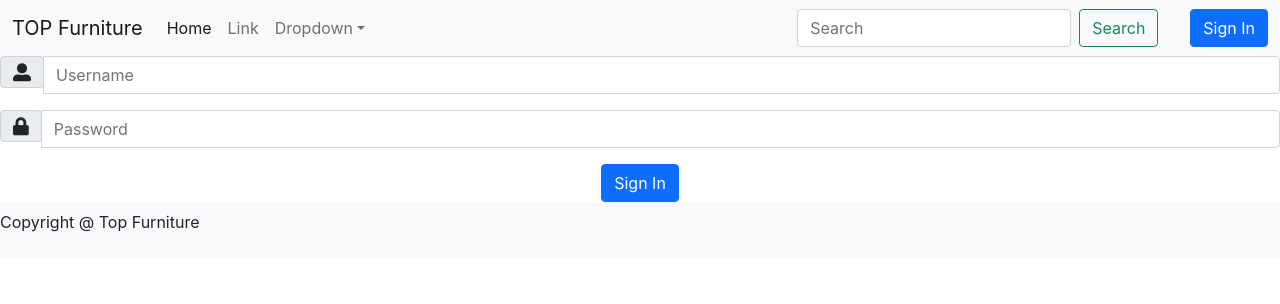
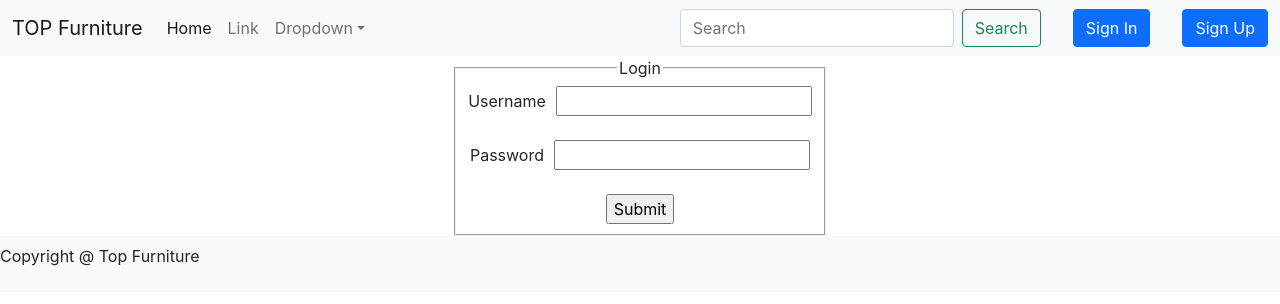
Before and after one commit to jeje1197/JUMPlus, a React (Create React App) app in the folder FurnitureEcommerceApp/front-end/: page /login in a window 1280 px wide. Shown: the top 304 px of the page. Built offline with nearby package versions, Linux system fonts and the light colour scheme.

Commit message:
Implemented functionality of registration & login pages

```diff
--- a/FurnitureEcommerceApp/front-end/src/App.css
+++ b/FurnitureEcommerceApp/front-end/src/App.css
@@ -2,14 +2,13 @@
   display: flex;
   flex-direction: column;
   text-align: center;
-  height: 100%;
+  min-height: 100%;
 }
 
 .wrapper {
+  padding: 20px;
+}
 
-  padding: 20px;
-
-}
 /*
 .App-logo {
   height: 40vmin;
--- a/FurnitureEcommerceApp/front-end/src/components/Header.jsx
+++ b/FurnitureEcommerceApp/front-end/src/components/Header.jsx
@@ -4,8 +4,13 @@ import './css/Header.css'
 
 const Header = ({ user }) => {
   const navigate = useNavigate()
+
   const goToLoginPage = () => {
     navigate("/login")
+  }
+
+  const goToRegisterPage = () => {
+    navigate("/register")
   }
 
   return (
@@ -42,11 +47,19 @@ const Header = ({ user }) => {
                 <button className="btn btn-outline-success" type="submit">Search</button>
               </form>
               {!user ?
-                (<button id="login-button" className="btn btn-primary"
-                onClick={goToLoginPage}>Sign In</button>)
+                (
+                  <>
+                    <button id="login-button" className="btn btn-primary"
+                    onClick={goToLoginPage}>Sign In</button>
+                    <button id="login-button" className="btn btn-primary"
+                    onClick={goToRegisterPage}>Sign Up</button>
+                  </>
+                )
                 :
-                (<button id="login-button" className="btn btn-primary"
-                onClick={goToLoginPage}>Logout</button>)
+                (
+                  <button id="login-button" className="btn btn-primary"
+                  onClick={goToLoginPage}>Logout</button>
+                )
               }
             </div>
           </div>
--- a/FurnitureEcommerceApp/front-end/src/components/Home.jsx
+++ b/FurnitureEcommerceApp/front-end/src/components/Home.jsx
@@ -30,7 +30,6 @@ const Home = () => {
     <div id="home">
       <Carousel images={carouselImages}/>
 
-
       <FeaturedItems items={featuredItems} />
     </div>
   )
--- a/FurnitureEcommerceApp/front-end/src/components/Login.jsx
+++ b/FurnitureEcommerceApp/front-end/src/components/Login.jsx
@@ -1,5 +1,7 @@
 import { FurnitureApi } from '../data/FurnitureApi'
 import { useNavigate } from 'react-router-dom'
+
+import './css/Login.css'
 
 const Login = ({ setUser }) => {
   const navigate = useNavigate()
@@ -7,65 +9,30 @@ const Login = ({ setUser }) => {
   const handleLogin = async (event) => {
     event.preventDefault()
 
-    const username = document.getElementById("login-username").value
-    const password = document.getElementById("login-password").value
+    const username = document.getElementById('login-username').value
+    const password = document.getElementById('login-password').value
 
     const user = await FurnitureApi.login(username, password)
-    if (!user) {
-      alert('Incorrect username or password')
-      return
+    if (user) {
+      alert("Successfully logged in!")
+      navigate('/shop')
+    } else {
+      alert("Incorrect username or password")
     }
+  }
 
-    setUser(user)
-    navigate('/shop')
-  }
   return (
     <div id="login">
-      <form action="/">
-        {/* Username Input Field */}
-        <div className="input-group mb-3">
-          <div className="input-group-prepend">
-            <span className="input-group-text">
-              <i className="fas fa-user-alt" style={{ fontSize: "18px" }}></i>
-            </span>
-          </div>
-          <input
-            id="login-username"
-            type="text"
-            className="form-control"
-            aria-label="Default"
-            aria-describedby="inputGroup-sizing-default"
-            placeholder="Username"
-            required
-          />
-        </div>
-
-        {/* Password Input Field */}
-        <div className="input-group mb-3">
-          <div className="input-group-prepend">
-            <span className="input-group-text">
-              <i className="fas fa-lock" style={{ fontSize: "18px" }}></i>
-            </span>
-          </div>
-          <input
-            id="login-password"
-            type="text"
-            className="form-control"
-            aria-label="Default"
-            aria-describedby="inputGroup-sizing-default"
-            placeholder="Password"
-            required
-          />
-        </div>
-
-        <button
-          type="submit"
-          className="btn btn-primary"
-          onClick={handleLogin}
-        >
-          Sign In
-        </button>
-      </form>
+      <form onSubmit={handleLogin}>
+      <fieldset>
+        <legend>Login</legend>
+        <label htmlFor="login-username">Username</label>
+        <input type="text" id="login-username" name="uname" /><br /><br />
+        <label htmlFor="login-password">Password</label>
+        <input type="password" id="login-password" name="pw"/><br /><br />
+        <input type="submit" value="Submit"/>
+      </fieldset>
+    </form>
     </div>
   )
 }
--- a/FurnitureEcommerceApp/front-end/src/components/Register.jsx
+++ b/FurnitureEcommerceApp/front-end/src/components/Register.jsx
@@ -1,21 +1,51 @@
 import React from 'react'
 import './css/Register.css'
+import { FurnitureApi } from '../data/FurnitureApi'
+import { useNavigate } from 'react-router-dom'
 
 const Register = () => {
+  const navigate = useNavigate()
+
+  const handleRegister = async (event) => {
+    event.preventDefault()
+
+    const firstName = document.getElementById('register-firstname').value
+    const lastName = document.getElementById('register-lastname').value
+    const username = document.getElementById('register-username').value
+    const password = document.getElementById('register-password').value
+
+    const userData = {
+      firstName,
+      lastName,
+      username,
+      password,
+      cart: [],
+      orders: []
+    }
+
+    const result = await FurnitureApi.addUser(userData)
+    if (result) {
+      alert("Successfully registered account. Login to use your account.")
+      navigate('/login')
+    } else {
+      alert("Username already exists. Please choose a different username.")
+    }
+  }
+
   return (
-    <div>
-      <form>
+    <div id="register">
+      <form onSubmit={handleRegister}>
       <fieldset>
         <legend>Create Account</legend>
-        <label htmlFor="fname" style={{ marginRight: "10px" }}>First Name</label>
-        <input type="text" id="fname" name="fname"/><br /><br />
-        <label htmlFor="lname" style={{ marginRight: "10px" }}>Last Name</label>
-        <input type="text" id="lname" name="lname"/><br /><br />
-        <label htmlFor="uname" style={{ marginRight: "10px" }}>Username</label>
-        <input type="text" id="uname" name="uname" /><br /><br />
-        <label htmlFor="pw" style={{ marginRight: "10px" }}>Password</label>
-        <input type="password" id="pw" name="pw"/><br /><br />
-        <input type="submit" value="Submit"></input>
+        <label htmlFor="register-firstname">First Name</label>
+        <input type="text" id="register-firstname" name="fname"/><br /><br />
+        <label htmlFor="register-lastname">Last Name</label>
+        <input type="text" id="register-lastname" name="lname"/><br /><br />
+        <label htmlFor="register-username">Username</label>
+        <input type="text" id="register-username" name="uname" /><br /><br />
+        <label htmlFor="register-password">Password</label>
+        <input type="password" id="register-password" name="pw"/><br /><br />
+        <input type="submit" value="Submit"/>
       </fieldset>
     </form>
     </div>
--- a/FurnitureEcommerceApp/front-end/src/components/css/Login.css
+++ b/FurnitureEcommerceApp/front-end/src/components/css/Login.css
@@ -1,3 +1,19 @@
-#login {
+/* Reset properties changed by bootstrap */
 
+#login form {
+    display: flex;
+    flex-direction: column;
+    align-items: center;
 }
+
+#login form label {
+    margin-right: 10px;
+}
+
+fieldset, legend {
+    all: revert;
+}
+
+fieldset {
+    width: fit-content;
+}
--- a/FurnitureEcommerceApp/front-end/src/components/css/Register.css
+++ b/FurnitureEcommerceApp/front-end/src/components/css/Register.css
@@ -1,4 +1,18 @@
 /* Reset properties changed by bootstrap */
+#register form {
+    display: flex;
+    flex-direction: column;
+    align-items: center;
+}
+
+#register form label {
+    margin-right: 10px;
+}
+
 fieldset, legend {
     all: revert;
 }
+
+fieldset {
+    width: fit-content;
+}
--- a/FurnitureEcommerceApp/front-end/src/data/db.json
+++ b/FurnitureEcommerceApp/front-end/src/data/db.json
@@ -1,14 +1,12 @@
 {
   "users": [
     {
-      "username": "joseph",
+      "firstName": "Joseph",
+      "lastName": "Evans",
+      "username": "jevans",
       "password": "password",
       "cart": [],
-      "orders": [
-        {
-          "item": "The Legend of Zelda Bed"
-        }
-      ],
+      "orders": [],
       "id": 1
     }
   ],
```
